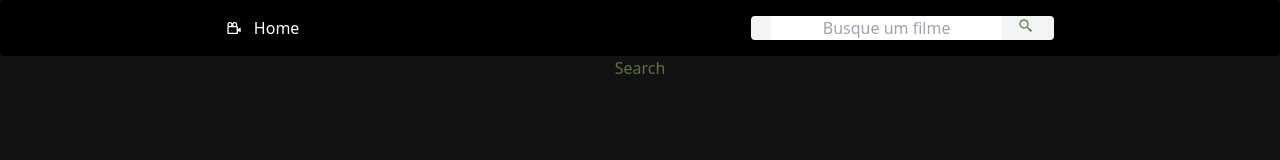
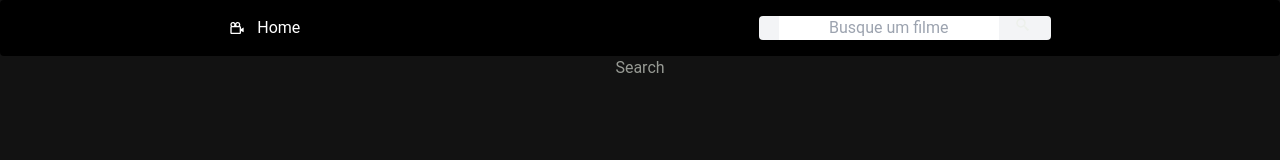
Before and after one commit to Alchemist-developer/tmdb-films, a React (Vite) app: page /search in a window 1280 px wide. Shown: the top 160 px of the page. Built offline with nearby package versions, Linux system fonts and the light colour scheme.

Commit message:
style: font&colors

```diff
--- a/src/index.css
+++ b/src/index.css
@@ -1,16 +1,19 @@
 @tailwind base;
 @tailwind components;
 @tailwind utilities;
+
+/* @import url('https://fonts.googleapis.com/css2?family=Roboto&display=swap'); */
 
 * {
     margin: 0;
     padding: 0;
     box-sizing: border-box;
+    font-family: 'Roboto', sans-serif !important;
 }
 
 body {
     background-color: #121212;
-    color: rgba(97, 125, 58, 0.928);
+    color: rgba(233, 237, 228, 0.619);
 }
 
 a {
@@ -20,5 +23,5 @@ a {
 }
 
 a:hover {
-    color: rgba(195, 235, 140, 0.714);
+    color: rgba(246, 50, 50, 0.714);
 }
```
